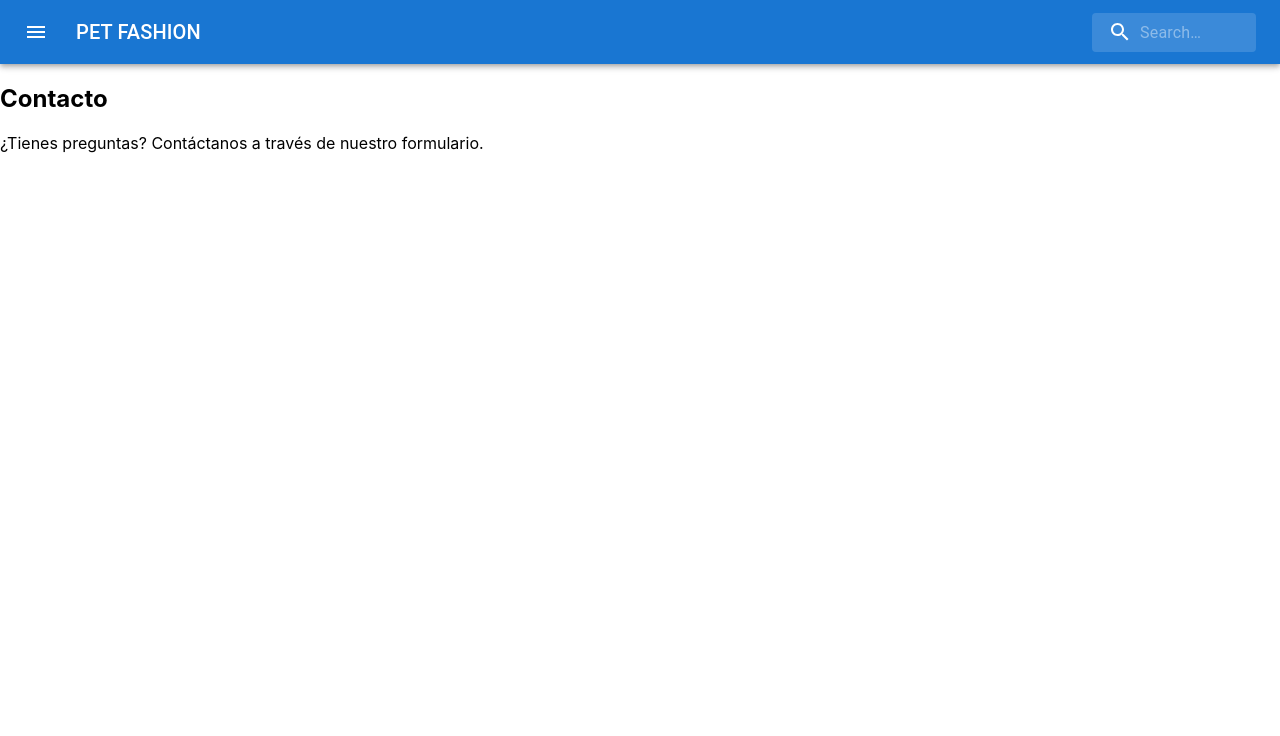
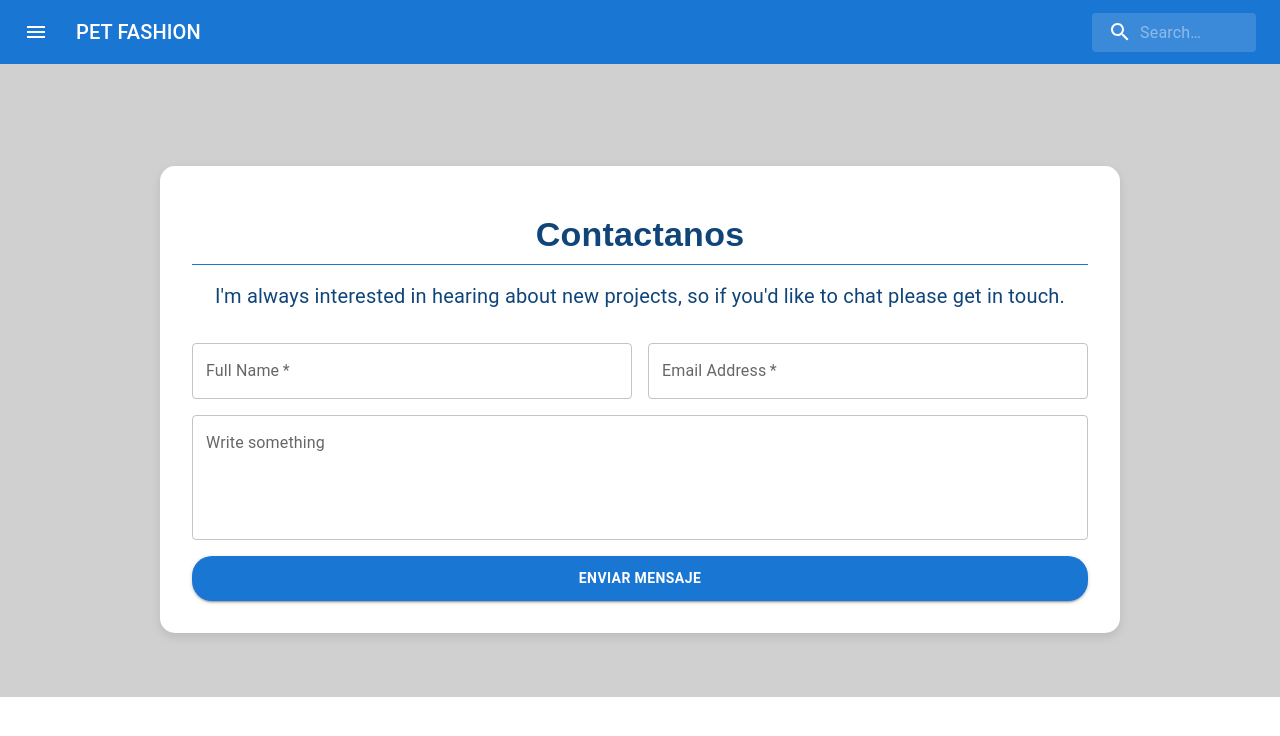
Before and after one commit to bohaz/petfashion, a React (Create React App) app: page /contact in a window 1280 px wide. Shown: the top 736 px of the page. Built offline with nearby package versions, Linux system fonts and the light colour scheme.

Commit message:
Add contact form

```diff
--- a/src/components/ContactPage.jsx
+++ b/src/components/ContactPage.jsx
@@ -1,13 +1,108 @@
 import React from 'react';
+import PropTypes from 'prop-types';
+import {
+  Box, Typography, TextField, Button, Grid,
+} from '@mui/material';
 
-function ContactPage() {
+function Contact({ id }) {
   return (
-    <div>
-      <h2>Contacto</h2>
-      <p>¿Tienes preguntas? Contáctanos a través de nuestro formulario.</p>
-      {/* Aquí puedes agregar un formulario de contacto */}
-    </div>
+    <Box
+      id={id}
+      sx={{
+        display: 'flex',
+        flexDirection: 'column',
+        justifyContent: 'center',
+        alignItems: 'center',
+        pt: { xs: '19%', md: '8%' },
+        pb: '5%',
+        backgroundColor: '#d0d0d0',
+      }}
+    >
+      <Box
+        sx={{
+          width: { xs: '90%', md: '70%' },
+          backgroundColor: '#fff',
+          padding: '2rem',
+          boxShadow: '0px 4px 10px rgba(0, 0, 0, 0.1)',
+          borderRadius: '15px',
+          pt: { xs: 2, md: 6 },
+        }}
+      >
+        <Typography
+          variant="h4"
+          component="h2"
+          gutterBottom
+          textAlign="center"
+          sx={{
+            mb: 2,
+            color: '#104579',
+            fontWeight: '700',
+            fontFamily: 'Poppins, sans-serif',
+            '::after': {
+              content: '""',
+              display: 'block',
+              height: '1px',
+              width: '100%',
+              backgroundColor: 'primary.main',
+              marginTop: '0.5rem',
+              marginLeft: 'auto',
+              marginRight: 'auto',
+            },
+          }}
+        >
+          <i className="fa-solid fa-envelope" />
+          {' '}
+          Contactanos
+        </Typography>
+        <Typography
+          sx={{
+            color: '#104579',
+            mb: 4,
+            fontSize: { xs: 'body1.fontSize', md: 'h6.fontSize' },
+            textAlign: 'center',
+          }}
+        >
+          I&apos;m always interested in hearing about new projects,
+          so if you&apos;d like to chat please get in touch.
+        </Typography>
+        <form action="https://formspree.io/f/xyyaoqnq" method="POST">
+          <Grid container spacing={2}>
+            <Grid item xs={12} sm={6}>
+              <TextField fullWidth label="Full Name" name="user_name" required variant="outlined" />
+            </Grid>
+            <Grid item xs={12} sm={6}>
+              <TextField fullWidth label="Email Address" name="user_email" type="email" required variant="outlined" />
+            </Grid>
+            <Grid item xs={12}>
+              <TextField fullWidth label="Write something" name="user_message" multiline rows={4} variant="outlined" />
+            </Grid>
+            <Grid item xs={12}>
+              <Button
+                type="submit"
+                variant="contained"
+                color="primary"
+                sx={{
+                  width: '100%',
+                  padding: '10px',
+                  borderRadius: '20px',
+                  fontWeight: 'bold',
+                  '&:hover': {
+                    backgroundColor: 'white',
+                    color: 'primary.main',
+                  },
+                }}
+              >
+                Enviar mensaje
+              </Button>
+            </Grid>
+          </Grid>
+        </form>
+      </Box>
+    </Box>
   );
 }
 
-export default ContactPage;
+Contact.propTypes = {
+  id: PropTypes.string.isRequired,
+};
+export default Contact;
```
